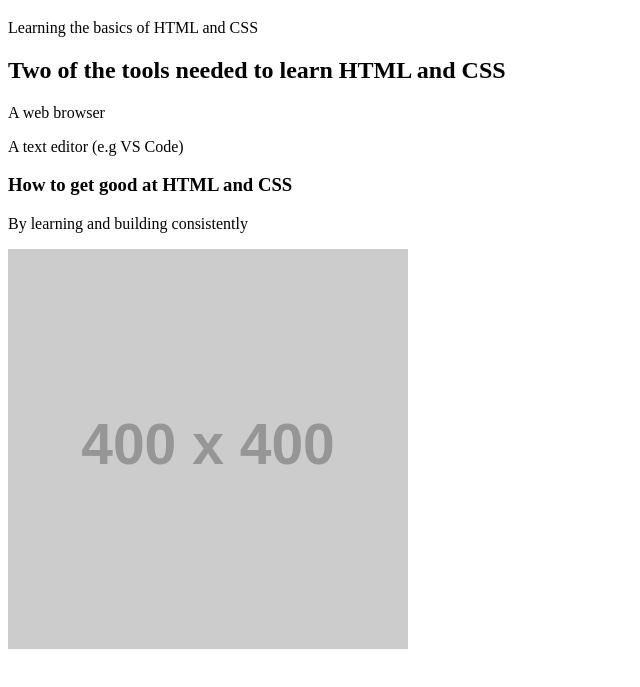
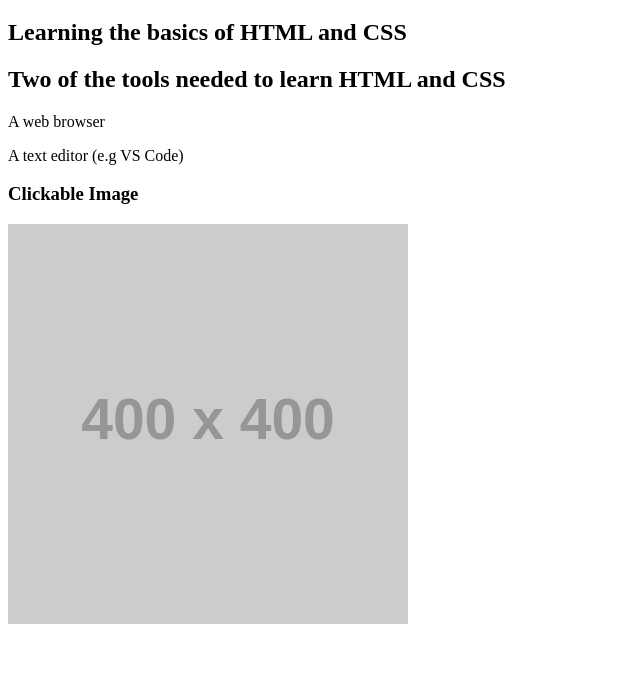
Before and after one commit to Hadizadefemi/alx_html_css, a plain HTML site: page html_basic/index.html in a window 1280 px wide. Shown: the part 61-748 px from the top of the page, without its empty margins (0-640 px from the left). Drawn offline with Linux system fonts and the light colour scheme; placeholder pictures from the web are drawn by us.

Commit message:
Task 1 done

```diff
--- a/html_basic/index.html
+++ b/html_basic/index.html
@@ -6,15 +6,13 @@
     </head>
     <body>
         <h1>Welcome to my page</h1>
-        <p>Learning the basics of HTML and CSS</p>
+        <h2>Learning the basics of HTML and CSS</h2>
 
         <h2>Two of the tools needed to learn HTML and CSS</h2>
         <p>A web browser</p>
         <p>A text editor (e.g VS Code)</p>
 
-        <h3>How to get good at HTML and CSS</h3>
-        <p>By learning and building consistently</p>
-
+        <h3>Clickable Image</h3>
         <a href="https://www.example.com">
             <img src="https://via.placeholder.com/400" alt="Placeholder Image">
 
```
